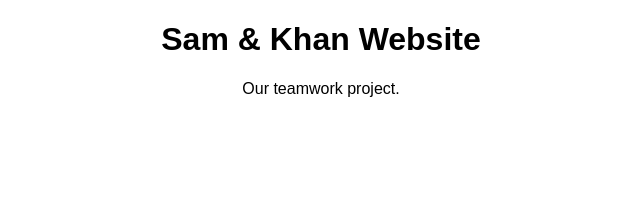
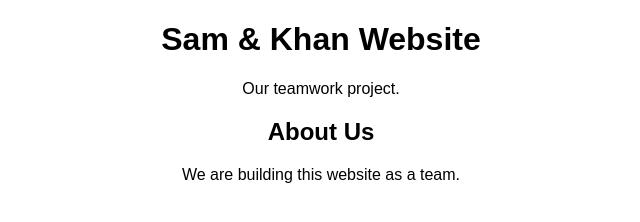
Before and after one commit to Sam-1234867/Sam-Khan-Team-Project, a plain HTML site: page index.html in a window 1280 px wide. Shown: the whole page, without its empty margins (319-959 px from the left). Drawn offline with Linux system fonts and the light colour scheme.

Commit message:
feat: add about section

```diff
--- a/index.html
+++ b/index.html
@@ -7,5 +7,10 @@
 <body>
     <h1>Sam & Khan Website</h1>
     <p>Our teamwork project.</p>
+
+    <section>
+        <h2>About Us</h2>
+        <p>We are building this website as a team.</p>
+    </section>
 </body>
 </html>
```
